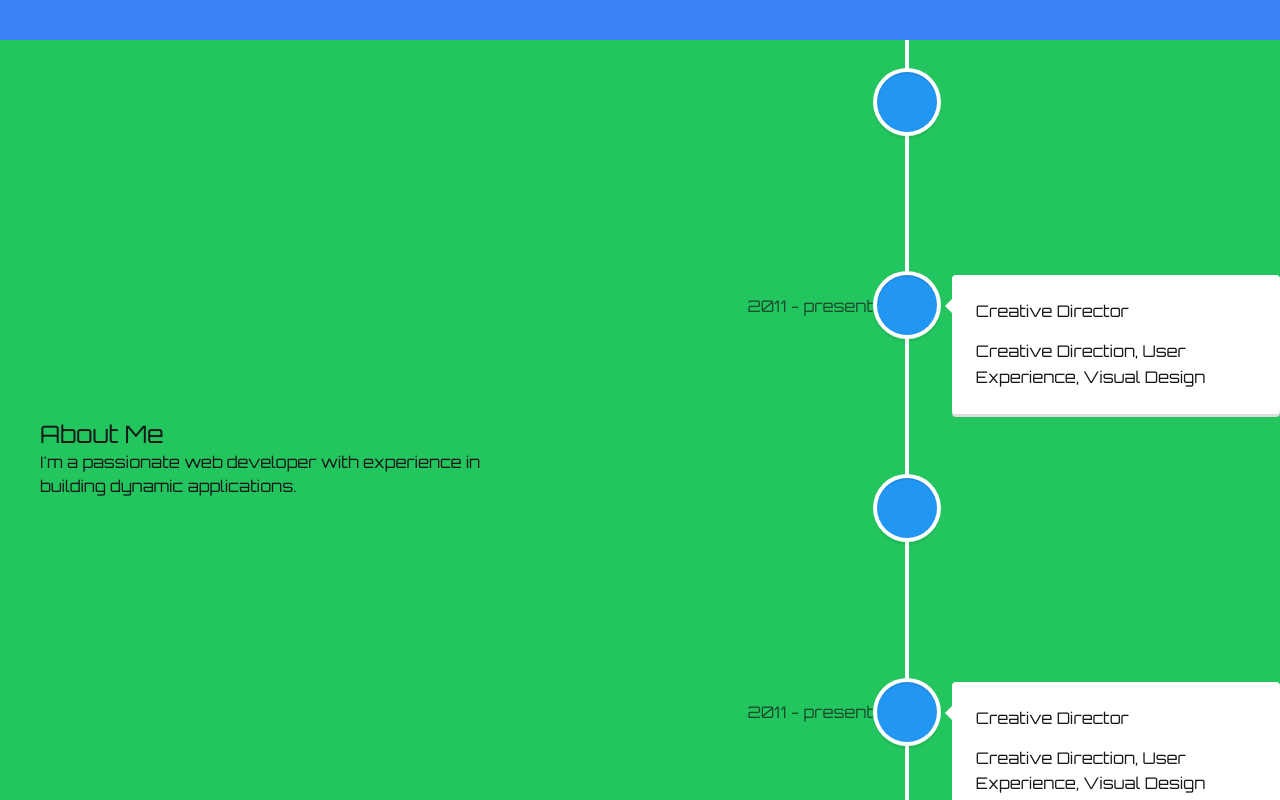
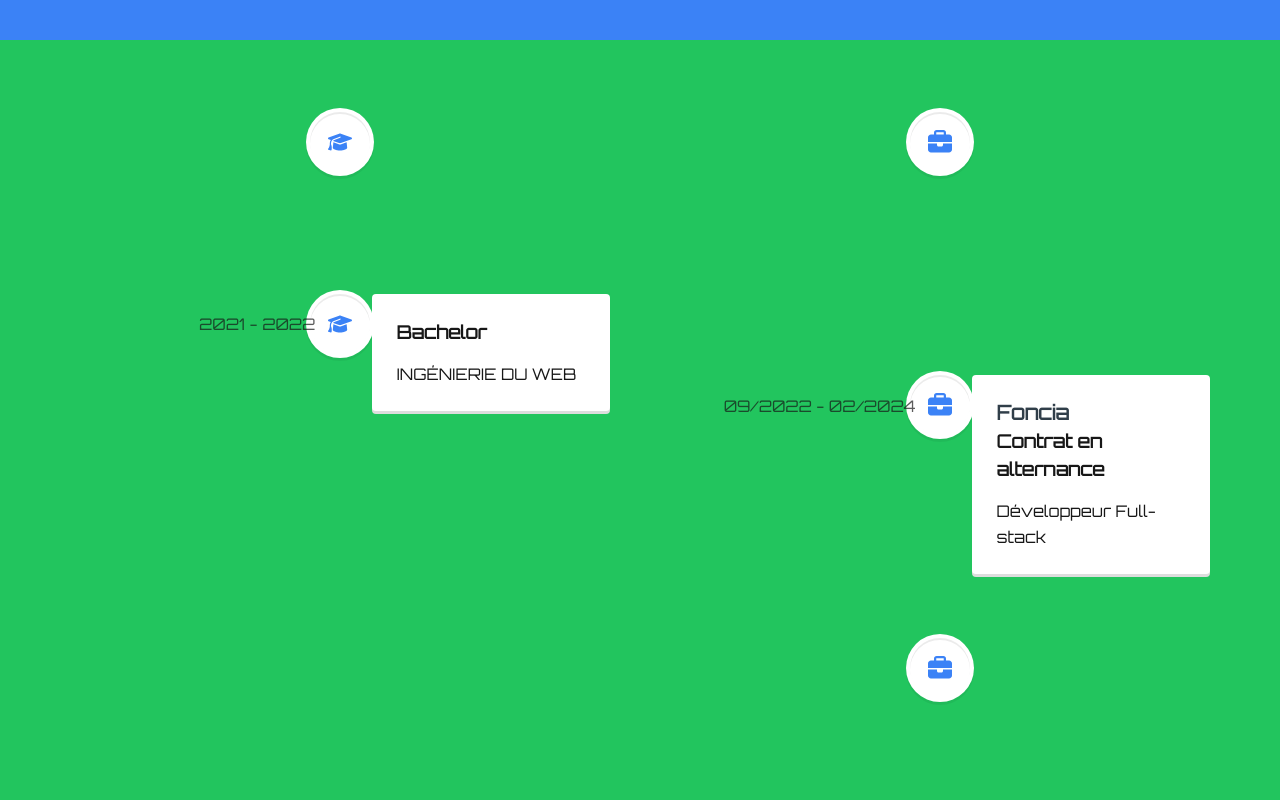
Before and after one commit to marouaneTalbi/MyProtfolio, a Next.js app: page / in a window 1280 px wide. Shown: the part 820-1620 px from the top of the page. Built offline with nearby package versions, Linux system fonts and the light colour scheme.

Commit message:
add new library for timeline animation

```diff
--- a/package.json
+++ b/package.json
@@ -9,6 +9,8 @@
     "lint": "next lint"
   },
   "dependencies": {
+    "@fortawesome/free-solid-svg-icons": "^6.6.0",
+    "@fortawesome/react-fontawesome": "^0.2.2",
     "@heroicons/react": "^2.1.5",
     "@react-three/fiber": "^8.2.2",
     "font-awesome": "^4.7.0",
--- a/src/app/pages/About.jsx
+++ b/src/app/pages/About.jsx
@@ -2,8 +2,8 @@ import { motion, useInView } from "framer-motion";
 import Iphone from "../components/Phone";
 import { VerticalTimeline, VerticalTimelineElement }  from 'react-vertical-timeline-component';
 import '../../../node_modules/react-vertical-timeline-component/style.min.css'
-// import { AcademicCapIcon } from '@heroicons/react/solid';
-
+import { FontAwesomeIcon } from '@fortawesome/react-fontawesome';
+import { faBriefcase, faGraduationCap } from '@fortawesome/free-solid-svg-icons';
 
 import { useRef } from "react";
 
@@ -12,54 +12,72 @@ export default function AboutMeSection() {
     const inView = useInView(ref, { once: true });
 
     return (
-      <section className="min-h-screen flex items-center justify-center bg-green-500">
-        <motion.div
-          ref={ref}
-          initial={{ opacity: 0 }}
-          animate={{ opacity: inView ? 1 : 0 }}
-          transition={{ duration: 1 }}
-          className="p-10 rounded"
-        >
-          <h2 className="text-2xl">About Me</h2>
-          <p>I'm a passionate web developer with experience in building dynamic applications.</p>
-        </motion.div>
-
+        <section className="flex w-full bg-green-500 p-10">
+        <div className="flex-1">
             <VerticalTimeline>
                 <VerticalTimelineElement
-                date="2020 - 2021"
-                iconStyle={{ background: 'rgb(33, 150, 243)', color: '#fff' }}
-                // icon={<AcademicCapIcon className="h-6 w-6 text-blue-500" />}
+                    date="2022 - 2024"
+                    iconStyle={{ background: '#fff', color: '#000' }}
+                    icon={<FontAwesomeIcon icon={faGraduationCap} className="h-6 w-6 text-blue-500" />}
                 >
-                <h3>Creative Director</h3>
-                <p>Creative Direction, User Experience, Visual Design</p>
+                    <h3 className="text-lg font-bold">Mastère</h3>
+                    <p>INGÉNIERIE DU WEB</p>
                 </VerticalTimelineElement>
                 <VerticalTimelineElement
-                date="2011 - present"
-                iconStyle={{ background: 'rgb(33, 150, 243)', color: '#fff' }}
-                // icon={<WorkIcon />}
+                    date="2021 - 2022"
+                    iconStyle={{ background: '#fff', color: '#000' }}
+                    icon={<FontAwesomeIcon icon={faGraduationCap} className="h-6 w-6 text-blue-500" />}
                 >
-                <h3>Creative Director</h3>
-                <p>Creative Direction, User Experience, Visual Design</p>
+                    <h3 className="text-lg font-bold">Bachelor</h3>
+                    <p>INGÉNIERIE DU WEB</p>
+                </VerticalTimelineElement>
+            </VerticalTimeline>
+        </div>
+
+        <div className="flex-1">
+            <VerticalTimeline>
+                <VerticalTimelineElement
+                    date="02/2024 - 09/2024"
+                    iconStyle={{ background: '#fff', color: '#000' }}
+                    icon={<FontAwesomeIcon icon={faBriefcase} className="h-6 w-6 text-blue-500" />}
+                >
+                    <h2 className="text-lg font-bold">Yomeva</h2>
+                    <h3 className="text-lg font-bold">Contrat en alternance</h3>
+                    <p>Développeur Full-stack</p>
                 </VerticalTimelineElement>
                 <VerticalTimelineElement
-                date="2011 - present"
-                iconStyle={{ background: 'rgb(33, 150, 243)', color: '#fff' }}
-                // icon={<WorkIcon />}
+                    date="09/2022 - 02/2024"
+                    iconStyle={{ background: '#fff', color: '#000' }}
+                    icon={<FontAwesomeIcon icon={faBriefcase} className="h-6 w-6 text-blue-500" />}
                 >
-                <h3>Creative Director</h3>
-                <p>Creative Direction, User Experience, Visual Design</p>
+                    <h2 className="text-lg font-bold">Foncia</h2>
+                    <h3 className="text-lg font-bold">Contrat en alternance</h3>
+                    <p>Développeur Full-stack</p>
                 </VerticalTimelineElement>
                 <VerticalTimelineElement
-                date="2011 - present"
-                iconStyle={{ background: 'rgb(33, 150, 243)', color: '#fff' }}
-                icon={<i className="fas fa-code"></i>}
+                    date="03/2022 - 09/2022"
+                    iconStyle={{ background: '#fff', color: '#000' }}
+                    icon={<FontAwesomeIcon icon={faBriefcase} className="h-6 w-6 text-blue-500" />}
                 >
-                <h3>Creative Director</h3>
-                <p>Creative Direction, User Experience, Visual Design</p>
+                    <h2 className="text-lg font-bold">Thales</h2>
+                    <h3 className="text-lg font-bold">Contrat en alternance</h3>
+                    <p>Développeur Full-stack</p>
                 </VerticalTimelineElement>
-            {/* Ajoutez d'autres éléments ici */}x
+                <VerticalTimelineElement
+                    date="09/2021 - 03/2022"
+                    iconStyle={{ background: '#fff', color: '#000' }}
+                    icon={<FontAwesomeIcon icon={faBriefcase} className="h-6 w-6 text-blue-500" />}
+                >
+                    <h2 className="text-lg font-bold">Iviflo</h2>
+                    <h3 className="text-lg font-bold">Contrat en alternance</h3>
+                    <p>Développeur Full-stack</p>
+                </VerticalTimelineElement>
             </VerticalTimeline>
+        </div>
+        </section>
 
+    );
+  }
 
        {/* <motion.div
           ref={ref}
@@ -70,6 +88,3 @@ export default function AboutMeSection() {
         >
           <Iphone screenshotSrc="/phone.webp" />
         </motion.div> */}
-      </section>
-    );
-  }
```
Also changed, not shown: 1 other file (tests, documents, lock files or other folders). Lines whose indentation alone changed are shown as unchanged.
